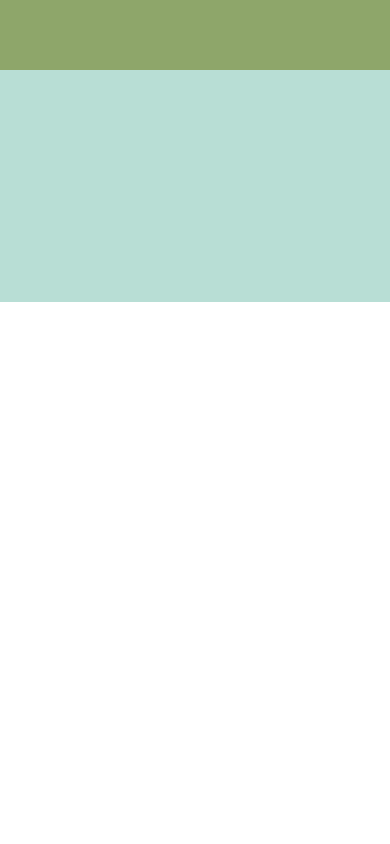
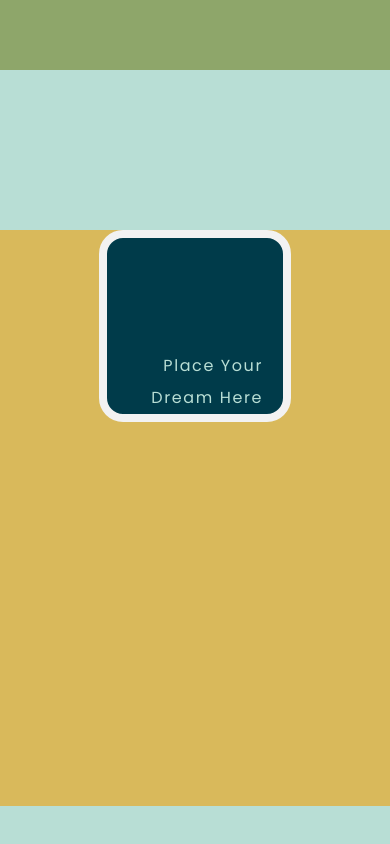
Before and after one commit to ThisTish/Portfolio_of_Tish, a React (Vite) app: page / in a window 390 px wide. Shown: the part 4693-5537 px from the top of the page. Before the commit the page ends 4995 px from the top, so only its background shows below. Built offline with nearby package versions, Linux system fonts and the light colour scheme; a web font is replaced by a local one.

Commit message:
preview dropZone

```diff
--- a/src/components/Landing/DreamDrop.jsx
+++ b/src/components/Landing/DreamDrop.jsx
@@ -4,30 +4,51 @@ import { useCallback, useState } from "react"
 const DreamDrop = () => {
 	const [preview, setPreview] = useState(null)
 	const [file, setFile] = useState([])
+	const [picStatus, setPicStatus] = useState('ready')
+
+	console.log(picStatus)
+
+	const onDrop = useCallback(async (acceptedFiles) => {
+		const file = new FileReader()
+	console.log(file)
+		file.onload = () => {
+			setPreview(file.result)
+		}
+		setPicStatus('preview')
+		file.readAsDataURL(acceptedFiles[0])
+	console.log(picStatus)
+		setFile(acceptedFiles)
+	console.log(preview)
+	console.log(file)
+	}, [])
 
 
-	const onDrop = useCallback(async (acceptedFile) => {
-		const file = new FileReader()
-		file.onload = () => {
-			setPreview(file.results)
-		}
-		file.readAsDataURL(acceptedFile[0])
-
-		setFile(acceptedFile)
-	}, [])
-
-	const { getRootProps, getInputProps } = useDropzone({ onDrop })
+	const { acceptedFiles, getRootProps, getInputProps } = useDropzone({ onDrop })
 
 	return (
 		<div className="flex justify-center md:justify-end md:mx-28 items-center md:text-4xl text-secondary pb-96">
-			<form class="dropzone flex flex-col items-center md:my-40 md:items-end space-y-10" id="dream-dropzone">
+			<form className="dropzone flex flex-col items-center md:my-40 md:items-end space-y-10" id="dream-dropzone">
+				{/* start off */}
+				{picStatus === 'ready' && (
 					<div {...getRootProps()} className="w-48 md:w-96 h-48 md:h-96 bg-secondary border-8 border-highlight rounded-3xl flex items-end">
 						<input {...getInputProps()} placeholder="Place Your dream" />
 						<span className="text-primary tracking-widest leading-loose text-end px-5" >Place Your Dream Here</span>
 					</div>
+				)}
+				</form>
+				{/* preview before save */}
+				{picStatus === 'preview' && (
+					// <div className="w-48 md:w-96 h-48 md:h-96 bg-secondary border-8 border-highlight rounded-3xl flex items-end">
+					<form>
+						<img src={preview}
+						className="w-48 md:w-96 h-48 md:h-96 border-8 border-highlight rounded-3xl flex items-end"/>
+
+
 						<input type='text' placeholder='Title Your Dream' className="placeholder-primary rounded-3xl px-3" />
 						<button type='submit' className="text-primary font-semibold p-5 tracking-tighter text-xs bg-secondary rounded-full border-2 border-highlight hover:bg-green hover:border-0 md:text-base lg:text-lg">Add Your Dream</button>
+					{/* </div> */}
 					</form>
+				)}
 		</div>
 	)
 }
--- a/src/pages/Landing.jsx
+++ b/src/pages/Landing.jsx
@@ -20,10 +20,10 @@ const Landing = () => {
 
 					<MyDreams />
 				</div>
-{/*
+
 				<div>
 					<YourDream />
-				</div> */}
+				</div>
 
 				{/* <div className="pb-96 flex flex-col items-center justify-center bg-yellow space-y-10">
 			<h1 className='text-highlight text-3xl font-bold [text-shadow:_-2px_4px_0_var(--shadow)] md:text-5xl lg:text-7xl'>Your Dreams</h1>
```
Lines whose indentation alone changed are shown as unchanged.
